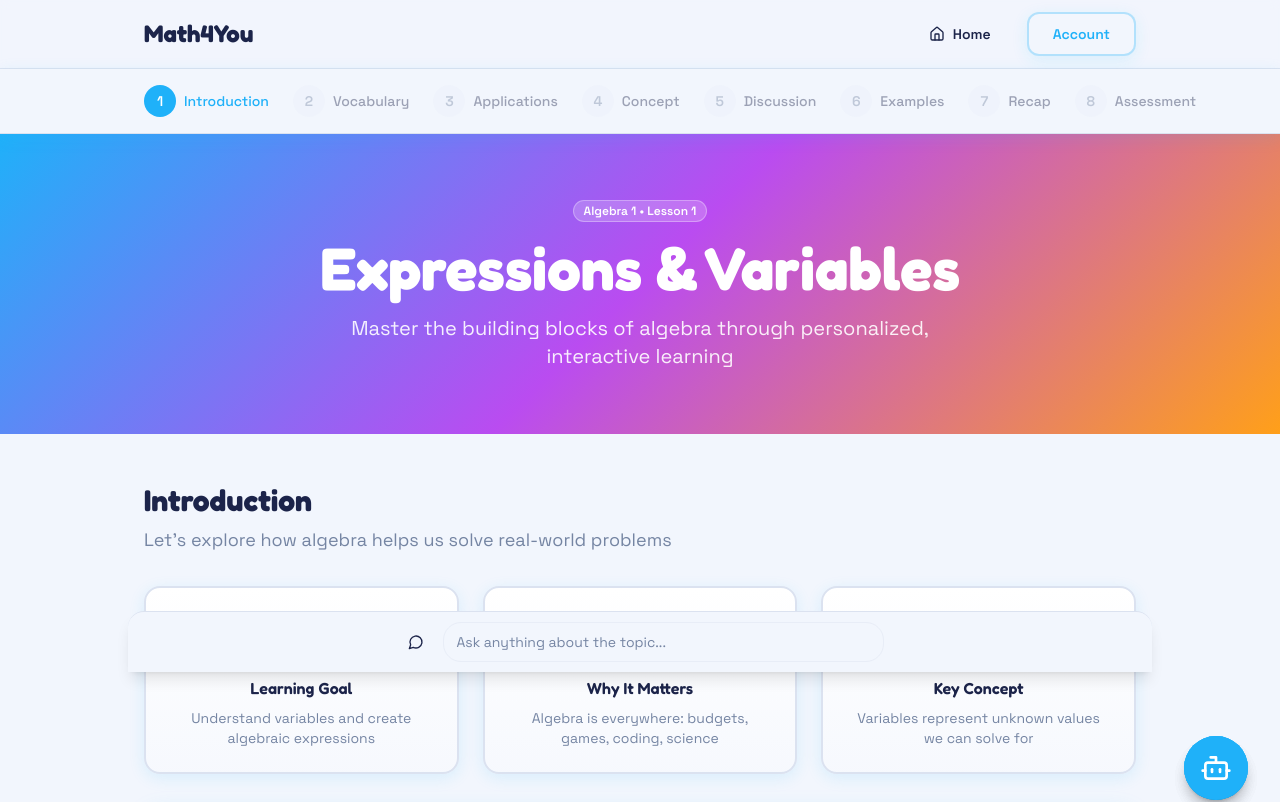
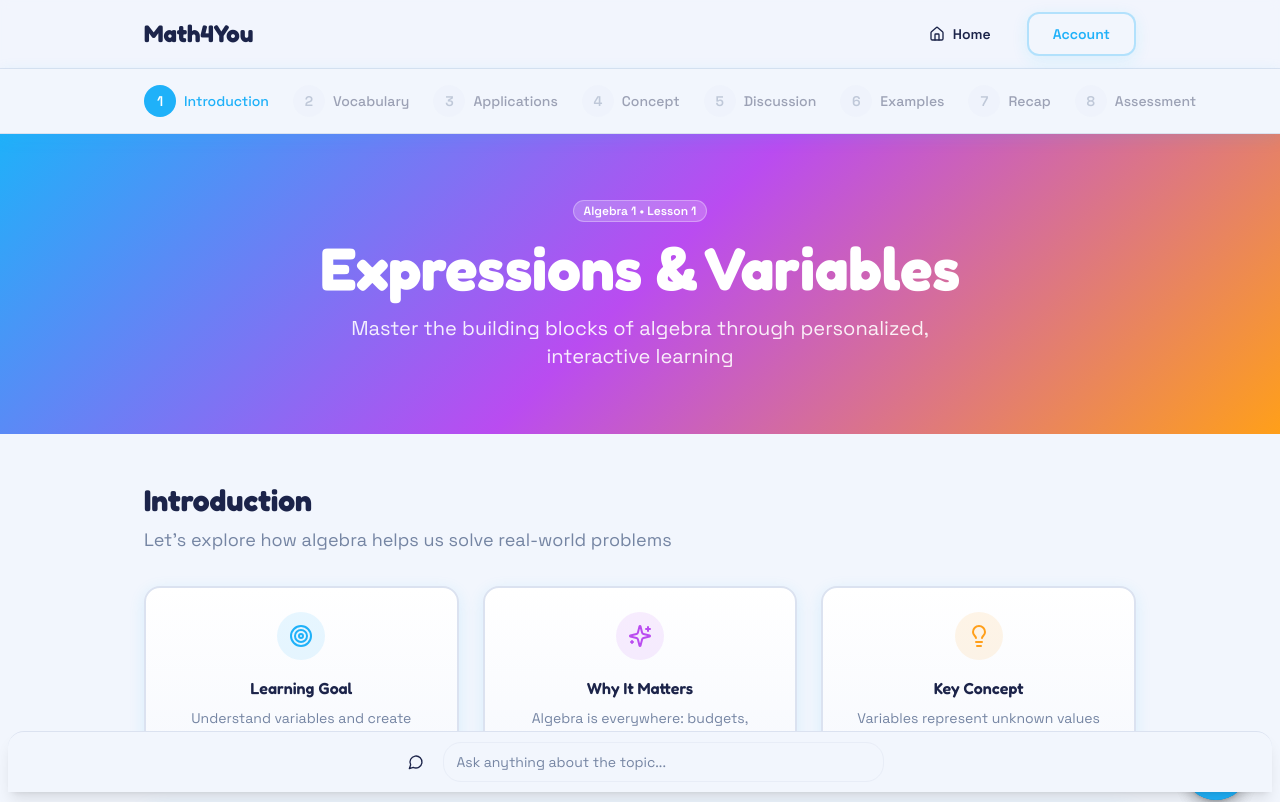
Before and after one commit to ositaodunze/algebra-mate-spark-98825, a React (Vite) app: page /lesson in a window 1280 px wide. Shown: the top 802 px of the page. Built offline with nearby package versions, Linux system fonts and the light colour scheme; the HTML template or start-up script is replaced by a standard one.

Commit message:
Code edited in Lovable Code Editor
Edited UI in Lovable

```diff
--- a/src/components/BottomChat.tsx
+++ b/src/components/BottomChat.tsx
@@ -39,7 +39,7 @@ export const BottomChat = () => {
   };
 
   return (
-    <div className="fixed bottom-0 left-0 right-0 z-0 px-[8rem] pb-[8rem]">
+    <div className="fixed bottom-0 left-0 right-0 z-50 px-2 pb-2">
       {/* Expanded Chat */}
       {isExpanded && (
         <Card className="mx-auto max-w-md shadow-2xl border-2 rounded-2xl overflow-hidden">
```
